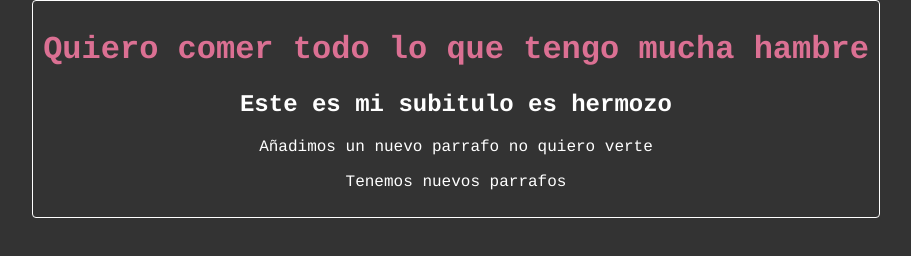
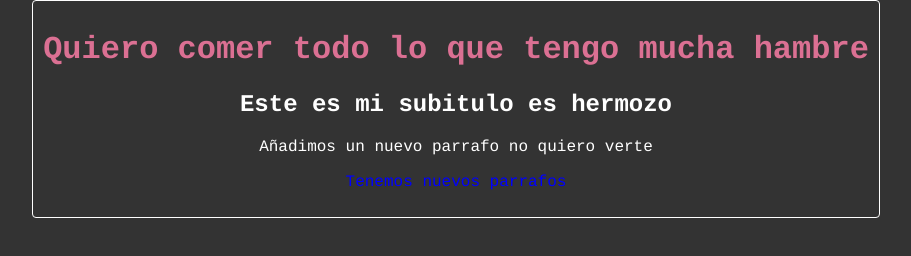
Before and after one commit to GabrielAdmer/hyperblog, a website built with webpack: page public/index.html in a window 1280 px wide. Shown: the whole page, without its empty margins (184-1095 px from the left). Built offline with nearby package versions, Linux system fonts and the light colour scheme.

Commit message:
color del text

```diff
--- a/public/index.html
+++ b/public/index.html
@@ -17,7 +17,7 @@
       <h2>Este es mi subitulo es hermozo</h2>
 
       <p>Añadimos un nuevo parrafo no quiero verte</p>
-      <p>Tenemos nuevos parrafos</p>
+      <p class="perro">Tenemos nuevos parrafos</p>
     </div>
   </div>
 
--- a/src/styles/main.scss
+++ b/src/styles/main.scss
@@ -35,3 +35,7 @@
 h1 {
   color: palevioletred;
 }
+
+.perro {
+  color: blue;
+}
```
